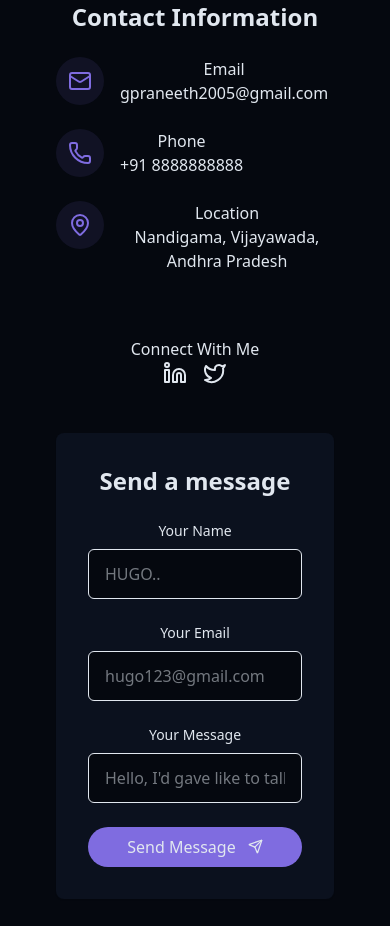
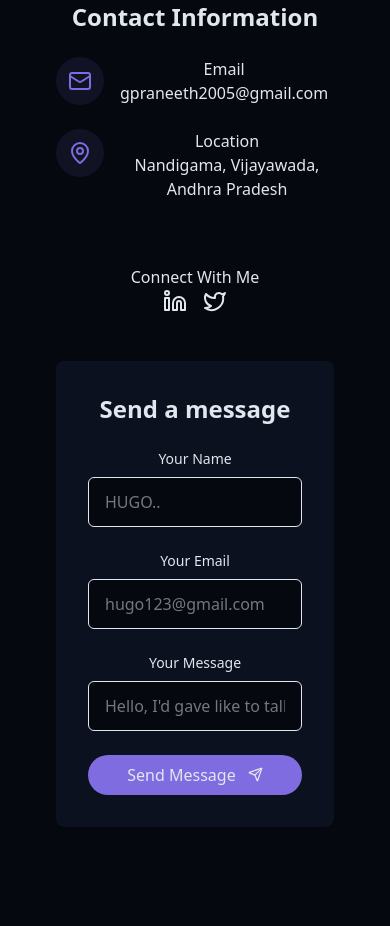
Before and after one commit to PRANEETH-1608/Portfolio-with-beautiful-Tailwind-Styling, a React (Vite) app: page / in a window 390 px wide. Shown: the part 5940-6866 px from the top of the page. Built offline with nearby package versions, Linux system fonts and the light colour scheme.

Commit message:
removied phone num

```diff
--- a/src/components/ContactSection.jsx
+++ b/src/components/ContactSection.jsx
@@ -64,21 +64,6 @@
                 </div>
               </div>
 
-              <div className="flex items-start space-x-4">
-                <div className="p-3 rounded-full bg-primary/10">
-                  <Phone className="h-6 w-6 text-primary" />{" "}
-                </div>
-
-                <div>
-                  <h4 className="font-medium">Phone</h4>
-                  <a
-                    href="tel:+919063257253"
-                    className="text-muted-foreground hover:text-primary transition-colors"
-                  >
-                    +91 8888888888
-                  </a>
-                </div>
-              </div>
 
               <div className="flex items-start space-x-4">
                 <div className="p-3 rounded-full bg-primary/10">
```
